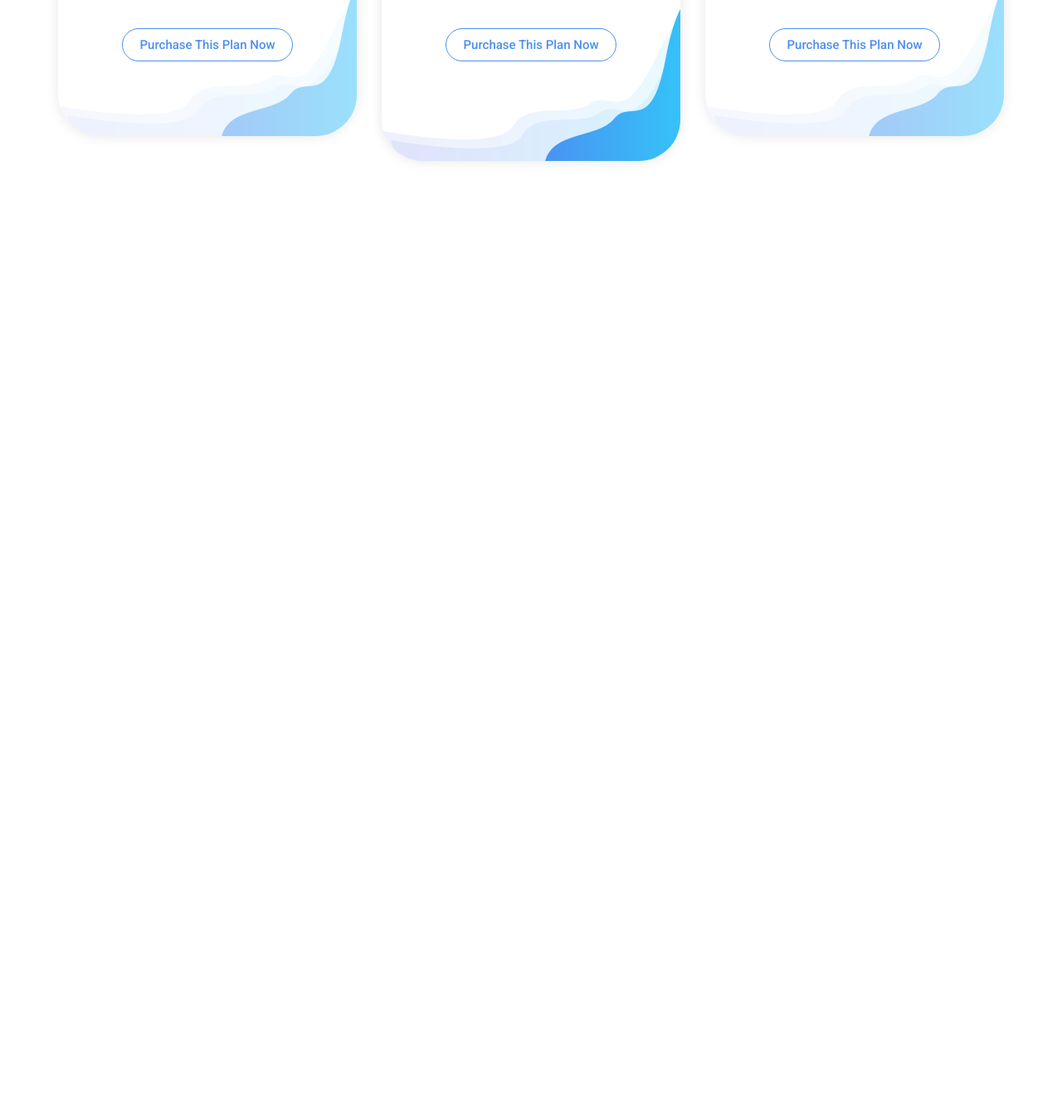
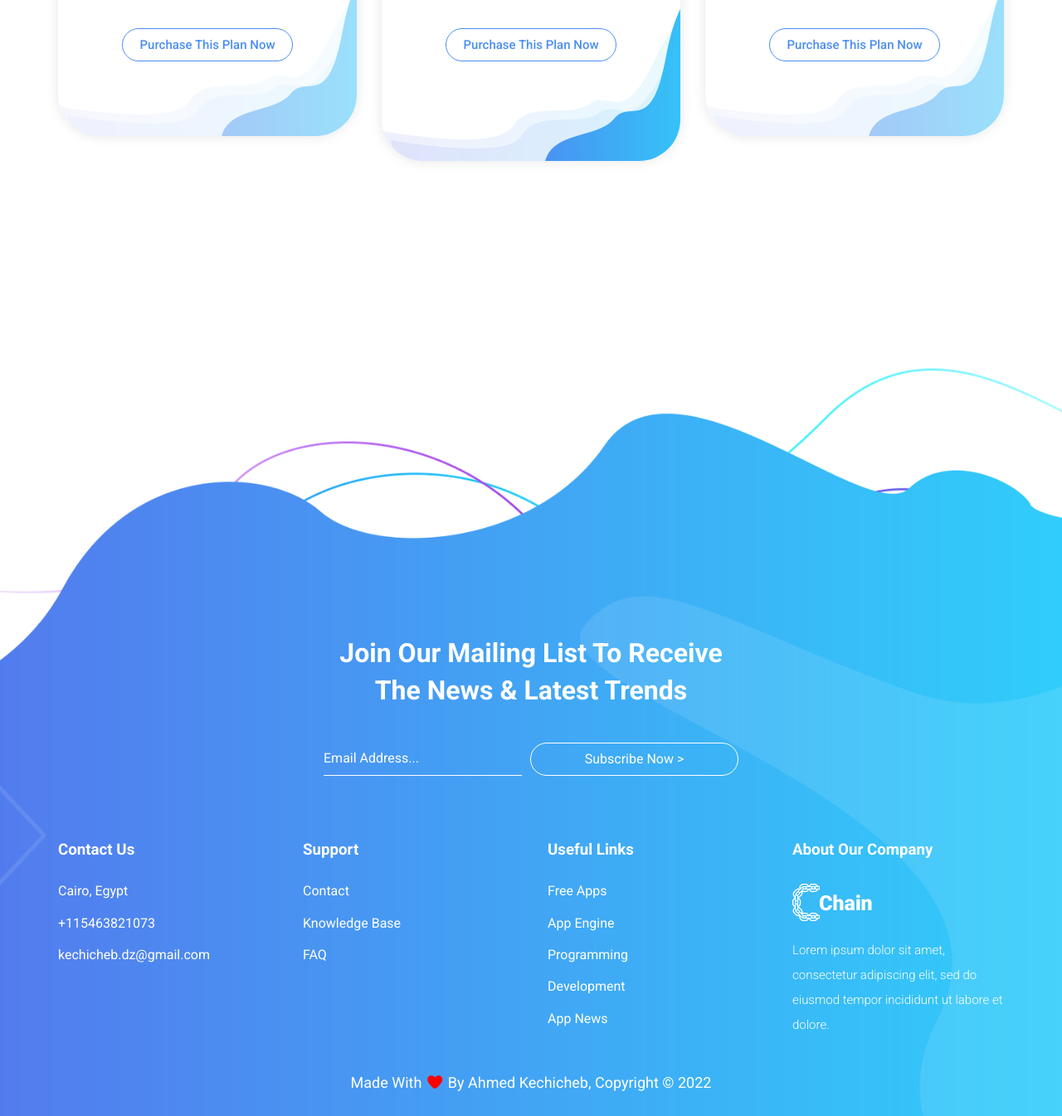
Before and after one commit to kechicheb/Chain-Template, a plain HTML site: page index.html in a window 1280 px wide. Shown: the part 4529-5874 px from the top of the page at 83% size. Before the commit the page ends 4843 px from the top, so only its background shows below. Drawn offline with Linux system fonts and the light colour scheme.

Commit message:
finished Footer

```diff
--- a/css/main.css
+++ b/css/main.css
@@ -676,7 +676,7 @@ section.pricing .container .content .box  span.price {
   font-weight: 500;
   color: white;
 }
-section.pricing .container .content .box  span.price + h3 {
+section.pricing .container .content .box:not(:nth-child(2))  span.price + h3 {
   margin-block:10px 40px;
 }
 section.pricing .container .content .box:nth-child(2)  span.price + h3 {
@@ -733,7 +733,7 @@ section.pricing .container .content .box:nth-child(2)  span.price + h3 {
 
   /* responsive */
 
-  @media (max-width:991px) {
+  @media (max-width:1199px) {
     section.pricing .container .content .box:nth-child(2) .button {
       margin-bottom: 100px;
     }
@@ -744,11 +744,142 @@ section.pricing .container .content .box:nth-child(2)  span.price + h3 {
       -ms-transform: translateY(0);
       -o-transform: translateY(0);
     }
-    section.pricing .container .content .box:nth-child(2)  span + h2 {
+    section.pricing .container .content .box:nth-child(2)  span.price + h3 {
       margin-block: 10px 40px;
     }
 
   }
+  /* End Pricing */
+
+  /* Start Footer */
+  footer {
+    background-image: url(../images/footer-bg.png);
+    background-position: center top;
+    background-repeat: no-repeat;
+    background-size: cover;
+    margin-top: 130px;
+    padding-top: 300px;
+    padding-bottom: 30px;
+    color: white;
+
+  }
+  footer .container h1 {
+    text-align: center;
+    line-height: 1.4;
+    max-width: 500px;
+    margin-inline: auto ;
+    margin-bottom: 40px;
+  }
+  footer .container form {
+    max-width: 500px;
+    display: flex;
+    margin-inline: auto;
+    gap: 10px;
+  }
+  footer .container form input {
+    flex: 1;
+  }
+  footer .container form input[type="email"] {
+    outline: none;
+    border: none;
+    background-color: transparent;
+    caret-color:white;
+    border-bottom: 1px solid white;
+    padding: 10px 10px 10px 0;
+  }
+  footer .container form input[type="email"]::placeholder {
+    color: white;
+  }
+  footer .container form input[type="submit"] {
+    color: white;
+    background-color: transparent;
+    border: 1px solid white;
+    padding: 10px;
+    cursor: pointer;
+    border-radius: 50px;
+    -webkit-border-radius: 50px;
+    -moz-border-radius: 50px;
+    -ms-border-radius: 50px;
+    -o-border-radius: 50px;
+}
+footer .container form input[type="submit"]:hover {
+  color: var(--main-color);
+  background-color: white;
+}
+
+footer .container .row {
+  padding-top: 60px;
+  display: flex;
+  gap: 40px;
+  flex-wrap: wrap;
+}
+footer .container .row .col {
+  flex: 1 ;
+  min-width: 200px;
+}
+
+footer .container .row .col h3 {
+  margin-bottom: 30px;
+}
+footer .container .row .col ul {
+  display: flex;
+  flex-direction: column;
+  gap: 20px;
+}
+footer .container .row .col ul li {
+  color: white;
+   cursor: pointer;
+}
+footer .container .row .col ul li:hover {
+  color: var(--secondary-alt);
+  transform: translateX(8px);
+  -webkit-transform: translateX(8px);
+  -moz-transform: translateX(8px);
+  -ms-transform: translateX(8px);
+  -o-transform: translateX(8px);
+}
+footer .container .row .col:last-child p {
+  font-size: 15px;
+  line-height: 2;
+  font-weight: 300;
+  max-width: 500px;
+}
+
+footer .container .copyright {
+  text-align: center;
+  padding-top: 30px;
+  font-size: 18px;
+}
+footer .container .copyright svg {
+  color: red;
+}
+
+/* responsive  */
+
+@media (max-width:534px) {
+  footer .container {
+    text-align: center;
+  }
+  footer .container form {
+    flex-wrap: wrap;
+    gap: 20px;
+  }
+  footer .container h1 {
+    color: #000;
+  }
+  footer .container form input {
+    flex-basis:100% ;
+  }
+  footer .container form input[type="email"] {
+    border: 1px solid white;
+    padding: 10px;
+    border-radius: 50px;
+    -webkit-border-radius: 50px;
+    -moz-border-radius: 50px;
+    -ms-border-radius: 50px;
+    -o-border-radius: 50px;
+}
+}
 
 
-  /* End Pricing */
+  /* End Footer */
--- a/index.html
+++ b/index.html
@@ -257,7 +257,6 @@
 
 
    <!-- Start Pricing -->
-
    <section class="pricing" id="pricing">
       <div class="container">
          <div class="heading">
@@ -318,6 +317,60 @@
       </div>
    </section>
    <!-- End Pricing -->
+
+
+   <!-- Start Footer -->
+   <footer>
+      <div class="container">
+         <h1>Join Our Mailing List To Receive The News & Latest Trends</h1>
+         <form action="">
+            <input type="email" name="email" placeholder="Email Address...">
+            <input type="submit" value="Subscribe Now >">
+         </form>
+         <div class="row">
+            <div class="col">
+               <h3>Contact Us</h3>
+               <ul>
+                  <li> Cairo, Egypt</li>
+                  <li>+115463821073</li>
+                  <li> kechicheb.dz@gmail.com</li>
+               </ul>
+            </div>
+            <div class="col">
+               <h3>Support</h3>
+               <ul>
+                  <li> Contact</li>
+                  <li>Knowledge Base</li>
+                  <li> FAQ</li>
+               </ul>
+            </div>
+            <div class="col">
+               <h3>Useful Links</h3>
+               <ul>
+                  <li> Free Apps</li>
+                  <li> App Engine</li>
+                  <li> Programming</li>
+                  <li> Development</li>
+                  <li>App News</li>
+               </ul>
+            </div>
+            <div class="col">
+               <h3>About Our Company</h3>
+               <img src="images/white-logo.png" alt="logo">
+               <p>Lorem ipsum dolor sit amet, consectetur adipiscing elit, sed do eiusmod tempor incididunt ut labore et
+                  dolore.</p>
+            </div>
+         </div>
+         <div class="copyright">
+            Made With <i class="fa-solid fa-heart"></i>  By Ahmed Kechicheb, Copyright © 2022
+         </div>
+      </div>
+   </footer>
+   <!-- End Footer -->
+
+
+
+
    <script src="js/main.js"></script>
    <!-- File Awesome Library -->
    <script src="js/all.min.js"></script>
```
